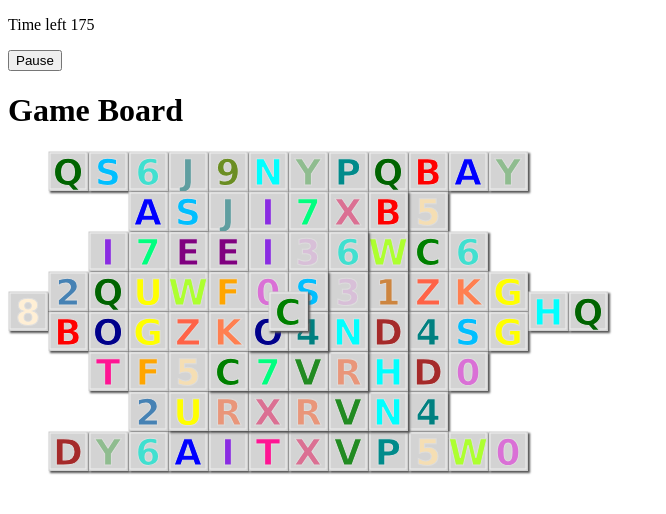
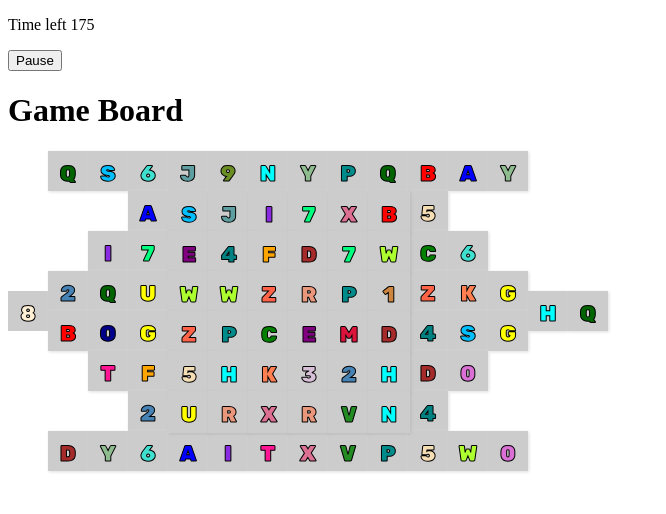
Before and after one commit to riethmayer/eureka, a React (Create React App) app: page /game in a window 1280 px wide. Shown: the top 514 px of the page, without its empty margins (0-666 px from the left). Built offline with nearby package versions, Linux system fonts and the light colour scheme.

Commit message:
Current progress

```diff
--- a/public/index.html
+++ b/public/index.html
@@ -18,7 +18,8 @@
       Unlike "/favicon.ico" or "favicon.ico", "%PUBLIC_URL%/favicon.ico" will
       work correctly both with client-side routing and a non-root public URL.
       Learn how to configure a non-root public URL by running `npm run build`.
-    -->
+      -->
+    <link href="https://fonts.googleapis.com/css?family=Rubik:400,900" rel="stylesheet">
     <title>React App</title>
   </head>
   <body>
--- a/src/components/Tile/Tile.js
+++ b/src/components/Tile/Tile.js
@@ -71,25 +71,11 @@ class Tile extends Component {
         height="40"
         width="40"
       onClick={onClick}
-      className={`${className}`}>
-      <rect width={39}
-              height={39}
-              x={1} y={1}
-              fill={ 'lightgrey' }
-              strokeWidth={'1'}
-              stroke={ active ? 'black' : '#cccccc' } />
-        <rect width={36}
-              height={36}
-              x={2} y={2}
-              fill={ active ? '#efefef' : 'lightgrey' }
-              strokeWidth={'1'}
-              stroke={ active ? '#666666' : '#efefef' } />
+      className={`${className} rect`}>
       <text x="50%" y="60%"
-              stroke={ '#dddddd' }
-              strokeWidth='1'
+        className='rect-text'
               alignmentBaseline="middle" textAnchor="middle" fontFamily="Verdana"
-              fontWeight="bold"
-              fontSize="36" fill={this.color(token) || 'white'}>
+        fill={this.color(token) || 'white'}>
         { token || 'nil' }
         </text>
       </svg>
--- a/src/components/Turtle/turtle.css
+++ b/src/components/Turtle/turtle.css
@@ -12,12 +12,15 @@
 }
 .layer-2 {
   z-index: 30;
+  display: none;
 }
 .layer-3 {
+  display: none;
   z-index: 40
 }
 .layer-4 {
-  z-index: 50
+  display: none;
+z-index: 50
 }
 .row-1 {
   top: 40px;
@@ -135,6 +138,23 @@
   left: 260px;
 }
 
-.tile {
-  box-shadow: 2px 2px 2px #555;
+.rect {
+  background-color: #ccc;
 }
+
+.rect-text {
+  font-family: 'Rubik', sans-serif;
+  font-size: 3ex;
+  font-weight: 900;
+  stroke: black;
+  stroke-width: 1;
+}
+
+.tile.layer-0 {
+  box-shadow: 1px 1px 3px #dddddd;
+}
+
+.tile.layer-1 {
+  padding: 1px;
+  box-shadow: 1px 1px 3px #bbb;
+}
```
Lines whose indentation alone changed are shown as unchanged.
